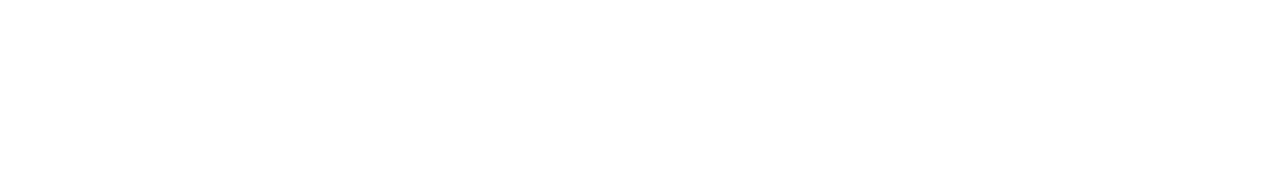
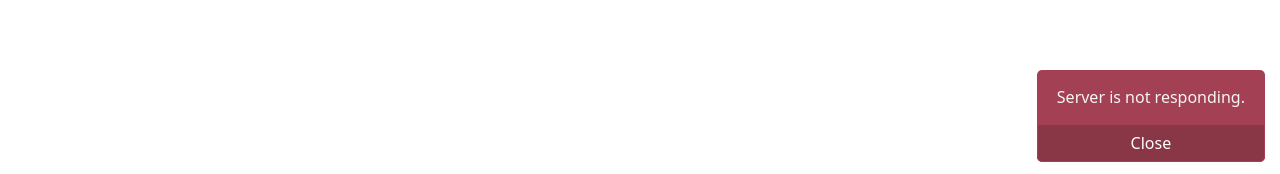
Before and after one commit to janstehno/nnpro-book-booking, a React (Vite) app in the folder src/main/react/: page /login in a window 1280 px wide. Both pictures are taken after typing "Sample", "Sample123" into the empty fields and a click on the button "Login". Shown: the part 623-797 px from the top of the page. Built offline with nearby package versions, Linux system fonts and the light colour scheme; no server answers.

Commit message:
Added frontend Error handling

```diff
--- a/src/main/react/axios.config.js
+++ b/src/main/react/axios.config.js
@@ -1,4 +1,3 @@
-import { useNavigate } from 'react-router-dom';
 import axios from 'axios';
 
 const api = axios.create({
@@ -9,6 +8,7 @@
   },
 });
 
+export const setupAxiosInterceptors = (addError) => {
   api.interceptors.request.use(
     (config) => {
       const token = localStorage.getItem('token');
@@ -25,16 +25,19 @@
   api.interceptors.response.use(
     (response) => response,
     (error) => {
-    const status = error.response?.status;
-    const restrictedRoutes = [];
-    const currentPath = window.location.pathname;
-
-    if (!restrictedRoutes.includes(currentPath) && status >= 400 && status < 600) {
-      useNavigate(`/error?status=${status}`);
+      if (error.response) {
+        addError({
+          message: error.response.data?.message || 'Server communication error.',
+          status: error.response.status,
+        });
+      } else if (error.request) {
+        addError({ message: 'Server is not responding.' });
+      } else {
+        addError({ message: error.message });
       }
-
       return Promise.reject(error);
     }
   );
+};
 
 export default api;
--- /dev/null
+++ b/src/main/react/src/components/ErrorToast.jsx
@@ -0,0 +1,17 @@
+import React from 'react';
+import { useError } from '@/context/ErrorContext';
+
+const ErrorToast = () => {
+  const { error, clearError } = useError();
+
+  if (!error) return null;
+
+  return (
+    <div className="error-toast bg-danger">
+      <p className="text-light">{error.message}</p>
+      <button className="btn btn-danger" onClick={clearError}>Close</button>
+    </div>
+  );
+};
+
+export default ErrorToast;
--- /dev/null
+++ b/src/main/react/src/context/ErrorContext.jsx
@@ -0,0 +1,24 @@
+import React, { createContext, useContext, useState } from 'react';
+
+const ErrorContext = createContext();
+
+export const ErrorProvider = ({ children }) => {
+  const [error, setError] = useState(null);
+
+  const addError = (e) => {
+    setError(e);
+    // console.error(e);
+  };
+
+  const clearError = () => {
+    setError(null);
+  };
+
+  return (
+    <ErrorContext.Provider value={{ error, addError, clearError }}>
+      {children}
+    </ErrorContext.Provider>
+  );
+};
+
+export const useError = () => useContext(ErrorContext);
--- a/src/main/react/src/index.jsx
+++ b/src/main/react/src/index.jsx
@@ -1,39 +1,57 @@
-import React from 'react'
-import ReactDOM from 'react-dom/client'
+import React from 'react';
+import ReactDOM from 'react-dom/client';
 import { BrowserRouter as Router, Route, Routes } from 'react-router-dom';
 
-import * as bootstrap from 'bootstrap'
-import './scss/styles.scss'
+import { setupAxiosInterceptors } from '~/axios.config';
+import { ErrorProvider, useError } from '@/context/ErrorContext';
 
-import Navbar from "./components/Navbar"
-import Home from './routes/Home'
-import Login from "./routes/Login";
-import Register from "./routes/Register";
-import Profile from "./routes/Profile";
-import ProfileUpdate from "./routes/ProfileUpdate";
-import ProfileUpdatePassword from "./routes/ProfileUpdatePassword";
-import PasswordReset from "./routes/PasswordReset";
-import PasswordResetSubmit from "./routes/PasswordResetSubmit";
+import Navbar from "@/components/Navbar";
+import ErrorToast from "@/components/ErrorToast";
+import Home from '@/routes/Home';
+import Login from "@/routes/Login";
+import Register from "@/routes/Register";
+import Profile from "@/routes/Profile";
+import ProfileUpdate from "@/routes/ProfileUpdate";
+import ProfileUpdatePassword from "@/routes/ProfileUpdatePassword";
+import PasswordReset from "@/routes/PasswordReset";
+import PasswordResetSubmit from "@/routes/PasswordResetSubmit";
 
-ReactDOM.createRoot(document.getElementById('root')).render(
-  <React.StrictMode>
-    <Router future={{ v7_startTransition: true, v7_relativeSplatPath: true }}>
+import * as bootstrap from 'bootstrap';
+import './scss/styles.scss';
+
+const App = () => {
+  const { addError } = useError();
+
+  React.useEffect(() => {
+    setupAxiosInterceptors(addError);
+  }, [addError]);
+
+  return (
+    <>
+      <ErrorToast />
       <Navbar />
       <div>
         <Routes>
           <Route path="/" element={<Home />} />
-
           <Route path="/login" element={<Login />} />
           <Route path="/register" element={<Register />} />
-
-          <Route path="/profile" element={<Profile />} />
-          <Route path="/profile/update" element={<ProfileUpdate />} />
-          <Route path="/profile/update-password" element={<ProfileUpdatePassword />} />
-
+          <Route path="/user" element={<Profile />} />
+          <Route path="/user/update" element={<ProfileUpdate />} />
+          <Route path="/user/update-password" element={<ProfileUpdatePassword />} />
           <Route path="/password" element={<PasswordReset />} />
           <Route path="/password/reset" element={<PasswordResetSubmit />} />
         </Routes>
       </div>
-    </Router>
-  </React.StrictMode>,
-)
+    </>
+  );
+};
+
+ReactDOM.createRoot(document.getElementById('root')).render(
+  <React.StrictMode>
+    <ErrorProvider>
+      <Router future={{ v7_startTransition: true, v7_relativeSplatPath: true }}>
+        <App />
+      </Router>
+    </ErrorProvider>
+  </React.StrictMode>
+);
--- a/src/main/react/src/scss/styles.scss
+++ b/src/main/react/src/scss/styles.scss
@@ -1,7 +1,8 @@
 $primary: #413B61;
 $secondary: #37415C;
 $success: #8BC34A;
-$danger: #B4182D;
+$danger: #A34054;
+$dark-danger: #54162B;
 $warning: #ED9E59;
 $info: #AE7DAC;
 $light: #F5F5F5;
@@ -41,3 +42,23 @@
 .navbar-logo{
     height: 30px;
 }
+
+.error-toast{
+    position: absolute;
+    bottom: 15px;
+    right: 15px;
+    z-index: 100;
+    max-width: 300px;
+    border-radius: 5px;
+}
+
+.error-toast p{
+    padding: 15px 20px;
+    margin: 0;
+}
+
+.error-toast button{
+    width: 100%;
+    border-radius: 0 0 5px 5px;
+    background-color: darken($danger, 7%);
+}
--- a/src/main/react/vite.config.js
+++ b/src/main/react/vite.config.js
@@ -7,8 +7,10 @@
     publicDir: path.resolve(__dirname, 'public'),
     resolve: {
         alias: {
-        '~bootstrap': path.resolve(__dirname, 'node_modules/bootstrap'),
-        }
+            '~': path.resolve(__dirname),
+            '@': path.resolve(__dirname, 'src'),
+            '~bootstrap': path.resolve(__dirname, 'node_modules/bootstrap'),
+        },
     },
     plugins: [react()],
     server: {
```
Lines whose indentation alone changed are shown as unchanged.
